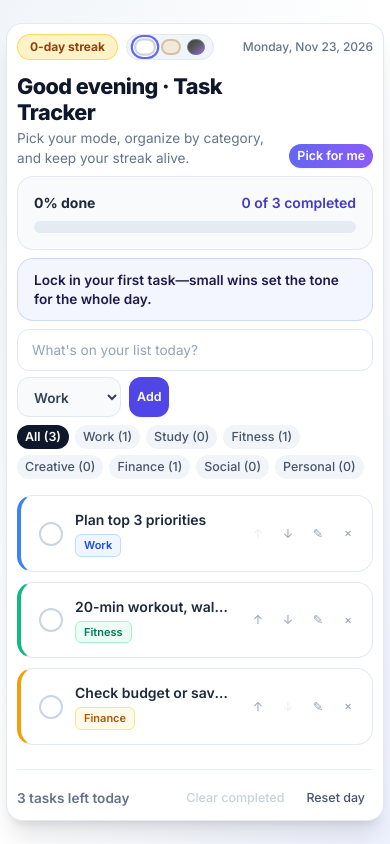
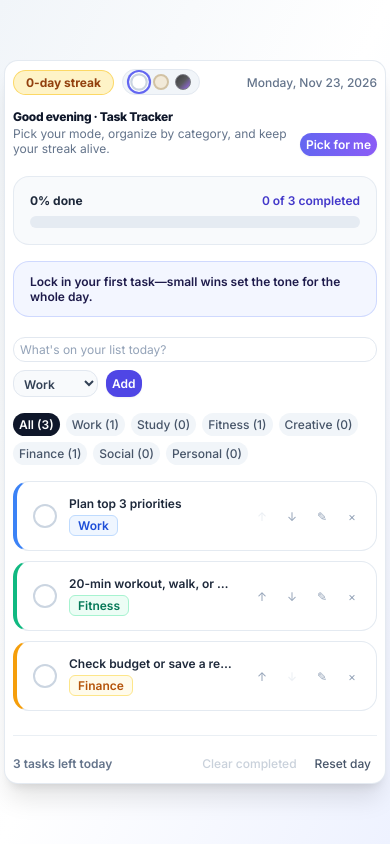
Before and after one commit to PhoenixK101/Daily-Task-Tracker, a plain HTML site: page index.html in a window 390 px wide. Drawn offline with nearby package versions, Linux system fonts and the light colour scheme.

Commit message:
Update index.html

```diff
--- a/index.html
+++ b/index.html
@@ -43,30 +43,21 @@
 
   @media (max-width: 600px) {
   #page-body {
-    padding: 6px !important;
+    padding: 4px !important;
   }
   #app-card {
-    padding: 10px !important;
-    border-radius: 16px !important;
+    padding: 8px !important;
+    border-radius: 14px !important;
   }
-  #app-card h1 {
-    font-size: 1.35rem !important;
-    line-height: 1.2 !important;
+  #app-card,
+  #app-card * {
+    font-size: 12px !important;
+    line-height: 1.25 !important;
   }
-  #app-card p,
+  #app-card button,
   #app-card input,
   #app-card select {
-    font-size: 0.85rem !important;
-  }
-  #app-card button {
-    padding: 4px 8px !important;
-    font-size: 0.78rem !important;
-  }
-  #app-card header,
-  #app-card section,
-  #app-card form {
-    margin-bottom: 8px !important;
-    gap: 6px !important;
+    padding: 4px 6px !important;
   }
 }
 </style>
```
